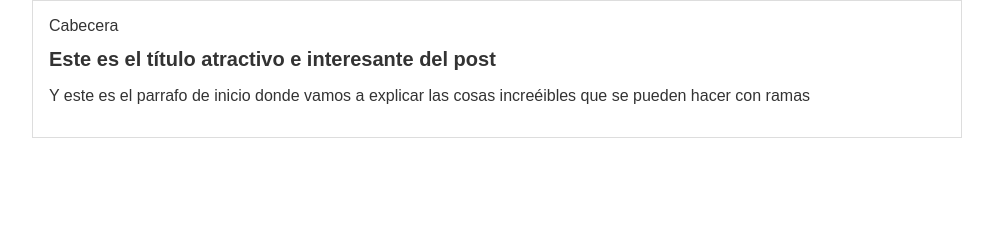
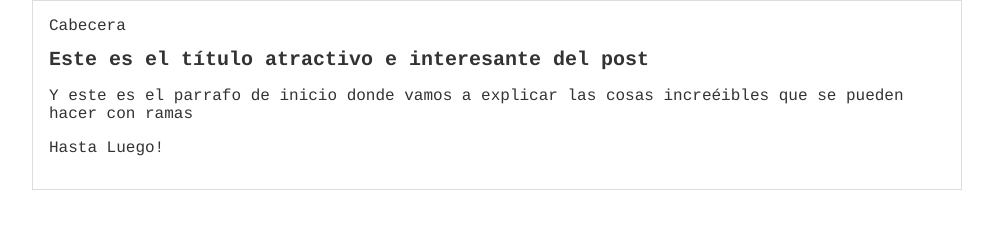
Before and after one commit to CuelloLuciano/blog, a plain HTML site: page index.html in a window 1280 px wide. Shown: the whole page, without its empty margins (143-1136 px from the left). Drawn offline with Linux system fonts and the light colour scheme.

Commit message:
nuevo parrafo

```diff
--- a/css/estilos.css
+++ b/css/estilos.css
@@ -2,7 +2,7 @@ body
 {
     color: #333;
     text-align: center;
-    font-family: "Arial";
+    font-family: "Courier";
     font-size: 16px;
     margin: 0;
     padding: 0;
--- a/index.html
+++ b/index.html
@@ -12,6 +12,9 @@
 <div id="post">
 <h1>Este es el título atractivo e interesante del post</h1>
 <p>Y este es el parrafo de inicio donde vamos a explicar las cosas increéibles que se pueden hacer con ramas</p>
+<p>
+    Hasta Luego!
+</p>
 </div>
 </div>
 </body>
```
